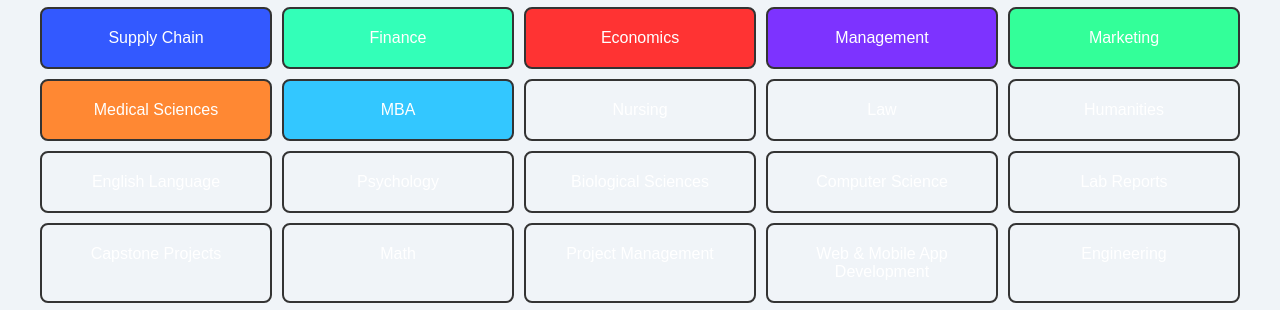
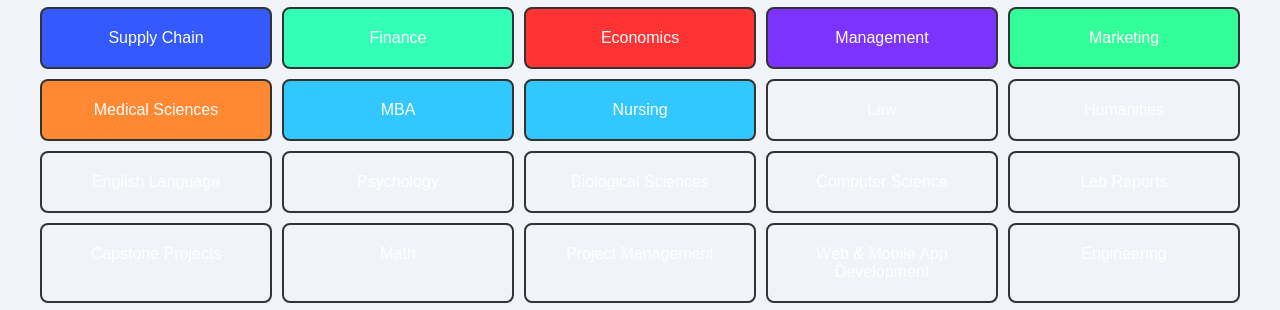
Before and after one commit to MuneneApps/assignmenthelp, a plain HTML site: page index.html in a window 1280 px wide. Shown: the part 300-610 px from the top of the page. Drawn offline with Linux system fonts and the light colour scheme.

Commit message:
Update index.html
oee

```diff
--- a/index.html
+++ b/index.html
@@ -39,6 +39,7 @@
     .service-box:nth-child(10) { background-color: #33ff99; } /* Mint green */
     .service-box:nth-child(11) { background-color: #ff8833; } /* Dark orange */
     .service-box:nth-child(12) { background-color: #33c7ff; } /* Sky blue */
+    .service-box:nth-child(13) { background-color: #33c7ff; } /* Sky blue */
 
     /* Hover effect for all boxes */
     .service-box:hover {
```
